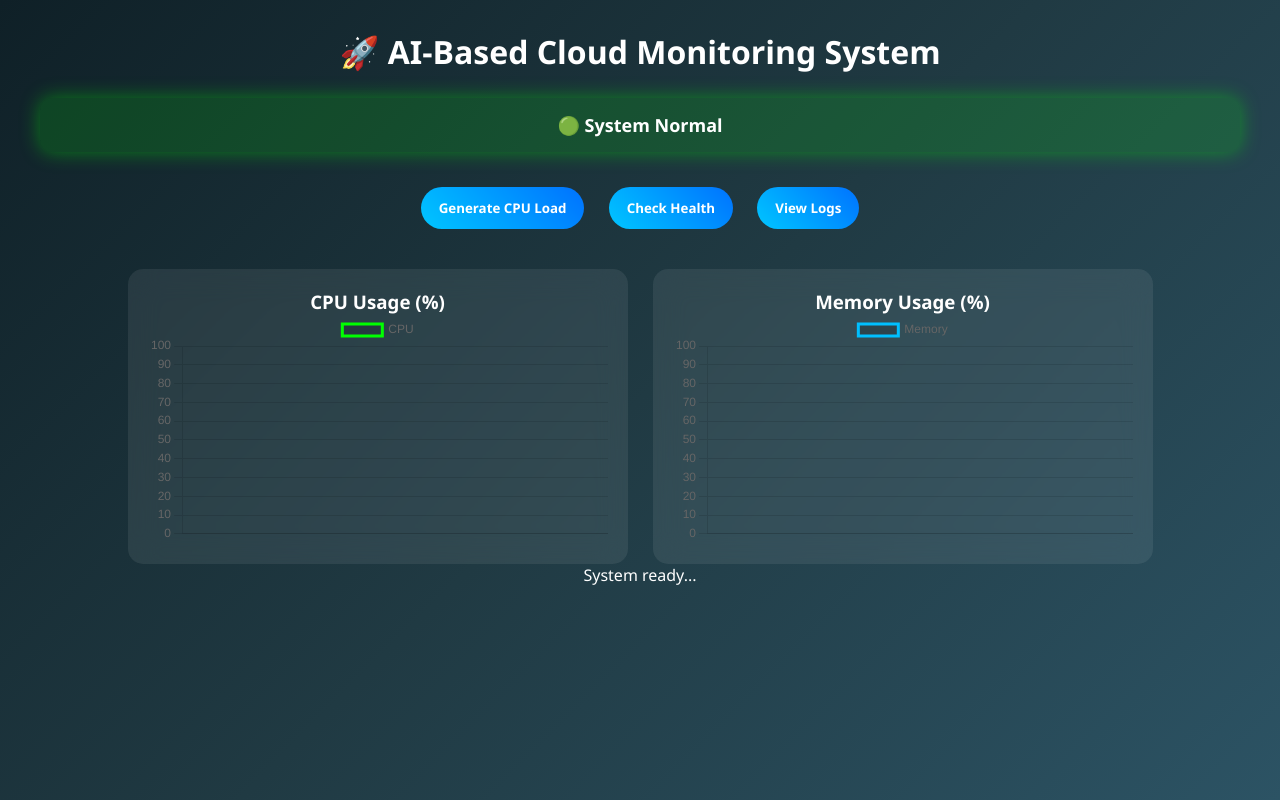
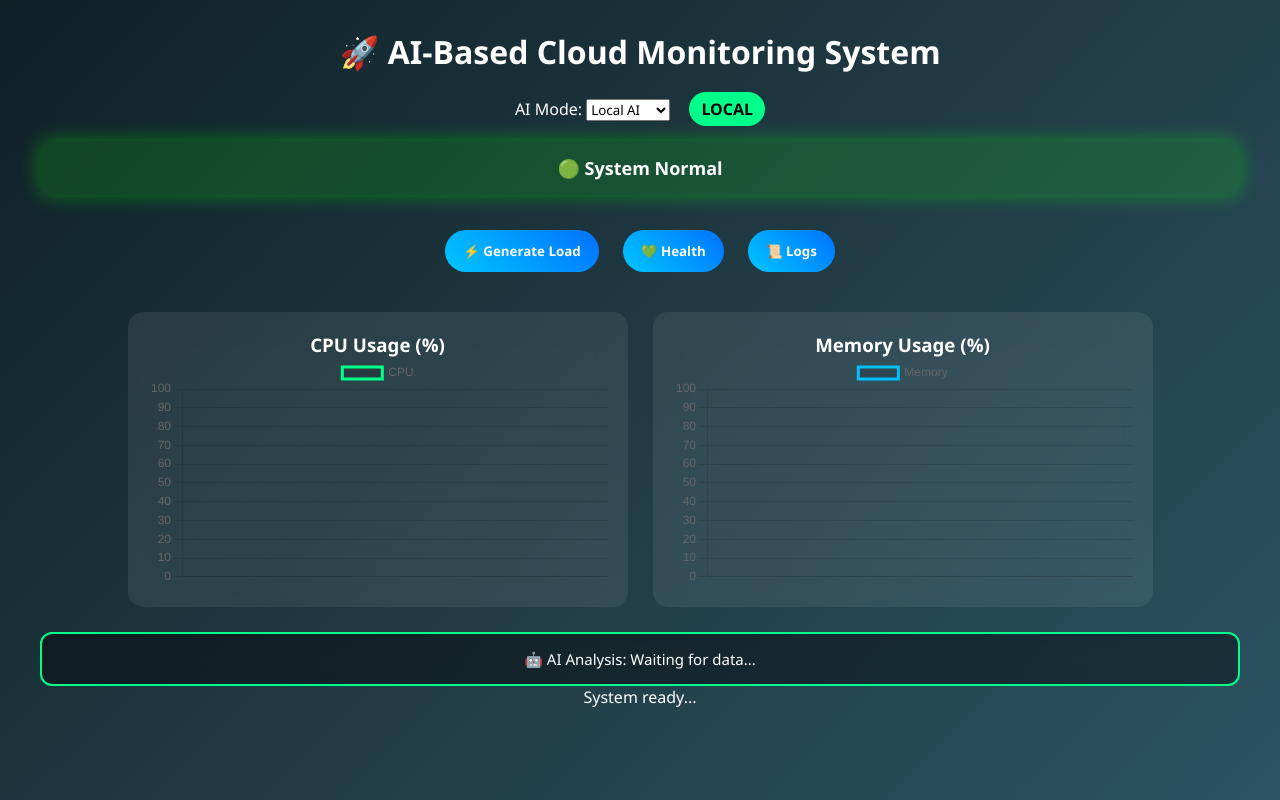
Before and after one commit to DharshanSP/ai-cloud-monitoring-system, a Flask app: page / in a window 1280 px wide. Run offline with Flask 3, Linux system fonts and the light colour scheme.

Commit message:
second version: Hybrid AI (Local + Gemini), Resend alerts, UI enhancements

```diff
--- a/app.py
+++ b/app.py
@@ -1,17 +1,19 @@
-from flask import Flask, jsonify, render_template
+from flask import Flask, jsonify, render_template, request
 import time
 import logging
 import os
 import psutil
 import numpy as np
 from sklearn.ensemble import IsolationForest
-import smtplib
-from email.mime.text import MIMEText
+import requests
+
+# ✅ Gemini NEW SDK
+from google import genai
 
 app = Flask(__name__)
 
 # ===============================
-# Logging Setup
+# 🔹 Logging Setup
 # ===============================
 if not os.path.exists('logs'):
     os.makedirs('logs')
@@ -23,44 +25,81 @@ logging.basicConfig(
 )
 
 # ===============================
-# In-Memory Metrics Storage
+# 🔹 Gemini Setup
+# ===============================
+GEMINI_API_KEY = "AIzaSyD1beA-eC5qC34isQ6xdFH_LXySCChYaNw"
+client = genai.Client(api_key=GEMINI_API_KEY)
+
+# ===============================
+# 🔹 Local AI Setup
 # ===============================
 metrics_history = []
-model = IsolationForest(contamination=0.05)
+model_local = IsolationForest(contamination=0.05)
 
 # ===============================
-# Email Configuration
+# 🔹 Resend API Setup
 # ===============================
-EMAIL_ADDRESS = "your_email@gmail.com"
-EMAIL_PASSWORD = "your_app_password"   # Use Gmail App Password
-ALERT_RECEIVER = "receiver_email@gmail.com"
+RESEND_API_KEY = "re_TuZwzy55_2RjUcGfk4Sgefv3sqmy4vp9a"
 
-def send_email_alert(cpu, memory):
+def send_email_alert(cpu, memory, reason):
     try:
-        msg = MIMEText(f"""
-⚠ AI ANOMALY DETECTED
+        print("Sending email via Resend...")
+
+        response = requests.post(
+            "https://api.resend.com/emails",
+            headers={
+                "Authorization": f"Bearer {RESEND_API_KEY}",
+                "Content-Type": "application/json"
+            },
+            json={
+                "from": "onboarding@resend.dev",
+                "to": ["s.p.darshan0417@gmail.com"],  # 🔴 change this
+                "subject": "🚨 AI Monitoring Alert",
+                "html": f"""
+                <h2>⚠ AI Anomaly Detected</h2>
+                <p><b>CPU:</b> {cpu}%</p>
+                <p><b>Memory:</b> {memory}%</p>
+                <p><b>Reason:</b> {reason}</p>
+                """
+            }
+        )
+
+        print("Resend response:", response.status_code, response.text)
+
+    except Exception as e:
+        print("Resend ERROR:", e)
+
+# ===============================
+# 🔹 Gemini AI Function
+# ===============================
+def check_anomaly_with_gemini(cpu, memory):
+    try:
+        prompt = f"""
+You are an AI cloud monitoring system.
 
 CPU Usage: {cpu}%
 Memory Usage: {memory}%
 
-Check dashboard immediately.
-""")
+Is this abnormal? Answer YES or NO and give short reason.
+"""
 
-        msg['Subject'] = "AI Cloud Monitoring Alert"
-        msg['From'] = EMAIL_ADDRESS
-        msg['To'] = ALERT_RECEIVER
+        response = client.models.generate_content(
+            model="gemini-1.5-flash",
+            contents=prompt
+        )
 
-        with smtplib.SMTP_SSL('smtp.gmail.com', 465) as server:
-            server.login(EMAIL_ADDRESS, EMAIL_PASSWORD)
-            server.send_message(msg)
+        text = response.text.lower()
 
-        logging.warning("Email alert sent.")
+        if "yes" in text:
+            return True, text
+        return False, text
 
     except Exception as e:
-        logging.error(f"Email failed: {e}")
+        logging.error(f"Gemini error: {e}")
+        return False, "AI error"
 
 # ===============================
-# Routes
+# 🔹 Routes
 # ===============================
 
 @app.route("/")
@@ -73,7 +112,7 @@ def health():
 
 @app.route("/load")
 def load():
-    logging.warning("CPU load simulation triggered")
+    logging.warning("CPU load triggered")
     x = 0
     for i in range(10**7):
         x += i
@@ -81,31 +120,56 @@ def load():
 
 @app.route("/metrics")
 def metrics():
+    mode = request.args.get("mode", "local")
+
     cpu = psutil.cpu_percent(interval=1)
     memory = psutil.virtual_memory().percent
 
-    metrics_history.append([cpu, memory])
+    anomaly_detected = False
+    reason = "System Normal"
 
-    if len(metrics_history) > 100:
-        metrics_history.pop(0)
+    # ===============================
+    # LOCAL AI
+    # ===============================
+    if mode == "local":
+        metrics_history.append([cpu, memory])
 
-    anomaly_detected = False
+        if len(metrics_history) > 100:
+            metrics_history.pop(0)
 
-    if len(metrics_history) > 30:
-        data = np.array(metrics_history)
-        model.fit(data)
+        if len(metrics_history) > 30:
+            data = np.array(metrics_history)
+            model_local.fit(data)
 
-        prediction = model.predict([[cpu, memory]])
+            prediction = model_local.predict([[cpu, memory]])
 
-        if prediction[0] == -1:
+            if prediction[0] == -1:
+                anomaly_detected = True
+                reason = "Local AI detected unusual pattern"
+
+    # ===============================
+    # GEMINI AI
+    # ===============================
+    else:
+        if cpu > 85:
             anomaly_detected = True
-            logging.warning("AI detected anomaly")
-            send_email_alert(cpu, memory)
+            reason = "Critical CPU spike detected"
+        elif cpu > 60:
+            anomaly_detected, reason = check_anomaly_with_gemini(cpu, memory)
+
+    # ===============================
+    # ALERT
+    # ===============================
+    if anomaly_detected:
+        send_email_alert(cpu, memory, reason)
+        logging.warning(f"Anomaly detected: {reason}")
 
     return jsonify({
         "cpu": cpu,
         "memory": memory,
-        "anomaly": anomaly_detected
+        "anomaly": anomaly_detected,
+        "reason": reason,
+        "mode": mode
     })
 
 @app.route("/logs")
@@ -117,5 +181,8 @@ def get_logs():
     except:
         return jsonify({"logs": []})
 
+# ===============================
+# 🔹 Run App
+# ===============================
 if __name__ == "__main__":
     app.run(debug=True)
--- a/static/style.css
+++ b/static/style.css
@@ -81,3 +81,35 @@ button:hover {
     padding: 20px;
     width: 500px;
 }
+/* MODE TOGGLE */
+.mode-container {
+    margin-bottom: 20px;
+}
+
+.mode-badge {
+    margin-left: 15px;
+    padding: 6px 12px;
+    border-radius: 20px;
+    font-weight: bold;
+}
+
+.mode-badge.local {
+    background: #00ff88;
+    color: black;
+}
+
+.mode-badge.gemini {
+    background: #ff9800;
+    color: black;
+}
+
+/* AI BOX */
+.ai-box {
+    margin-top: 25px;
+    padding: 15px;
+    border-radius: 12px;
+    border: 2px solid #00ff88;
+    background: rgba(0,0,0,0.4);
+    backdrop-filter: blur(10px);
+    font-size: 15px;
+}
--- a/templates/index.html
+++ b/templates/index.html
@@ -11,17 +11,32 @@
 
     <h1>🚀 AI-Based Cloud Monitoring System</h1>
 
+    <!-- AI MODE TOGGLE -->
+    <div class="mode-container">
+        <label>AI Mode:</label>
+        <select id="aiMode" onchange="updateModeIndicator()">
+            <option value="local">Local AI</option>
+            <option value="gemini">Gemini AI</option>
+        </select>
+
+        <span id="modeIndicator" class="mode-badge local">LOCAL</span>
+    </div>
+
+    <!-- STATUS BOX -->
     <div class="status-box normal-active" id="statusBox">
         🟢 System Normal
     </div>
 
+    <!-- BUTTON PANEL -->
     <div class="button-panel">
-        <button onclick="triggerLoad()">Generate CPU Load</button>
-        <button onclick="checkHealth()">Check Health</button>
-        <button onclick="viewLogs()">View Logs</button>
+        <button onclick="triggerLoad()">⚡ Generate Load</button>
+        <button onclick="checkHealth()">💚 Health</button>
+        <button onclick="viewLogs()">📜 Logs</button>
     </div>
 
+    <!-- CHARTS -->
     <div class="charts">
+
         <div class="chart-card">
             <h3>CPU Usage (%)</h3>
             <canvas id="cpuChart"></canvas>
@@ -31,8 +46,15 @@
             <h3>Memory Usage (%)</h3>
             <canvas id="memoryChart"></canvas>
         </div>
+
     </div>
 
+    <!-- AI EXPLANATION -->
+    <div class="ai-box" id="aiBox">
+        🤖 AI Analysis: Waiting for data...
+    </div>
+
+    <!-- OUTPUT -->
     <div class="output" id="output">
         System ready...
     </div>
@@ -41,24 +63,71 @@
 
 <script>
 
+// ===============================
+// MODE INDICATOR
+// ===============================
+function updateModeIndicator() {
+    let mode = document.getElementById("aiMode").value;
+    let badge = document.getElementById("modeIndicator");
+
+    if (mode === "local") {
+        badge.innerText = "LOCAL";
+        badge.className = "mode-badge local";
+    } else {
+        badge.innerText = "GEMINI";
+        badge.className = "mode-badge gemini";
+    }
+}
+
+// ===============================
+// DATA STORAGE
+// ===============================
 let cpuData = [];
 let memoryData = [];
 let labels = [];
 
+// ===============================
+// CHARTS
+// ===============================
 const cpuChart = new Chart(document.getElementById('cpuChart'), {
     type: 'line',
-    data: { labels: labels, datasets: [{ label: 'CPU', data: cpuData, borderColor: '#00ff00', tension: 0.3 }] },
-    options: { scales: { y: { min: 0, max: 100 } } }
+    data: {
+        labels: labels,
+        datasets: [{
+            label: 'CPU',
+            data: cpuData,
+            borderColor: '#00ff88',
+            tension: 0.4
+        }]
+    },
+    options: {
+        scales: { y: { min: 0, max: 100 } }
+    }
 });
 
 const memoryChart = new Chart(document.getElementById('memoryChart'), {
     type: 'line',
-    data: { labels: labels, datasets: [{ label: 'Memory', data: memoryData, borderColor: '#00bfff', tension: 0.3 }] },
-    options: { scales: { y: { min: 0, max: 100 } } }
+    data: {
+        labels: labels,
+        datasets: [{
+            label: 'Memory',
+            data: memoryData,
+            borderColor: '#00bfff',
+            tension: 0.4
+        }]
+    },
+    options: {
+        scales: { y: { min: 0, max: 100 } }
+    }
 });
 
+// ===============================
+// FETCH METRICS
+// ===============================
 async function fetchMetrics() {
-    let res = await fetch('/metrics');
+    let mode = document.getElementById("aiMode").value;
+
+    let res = await fetch('/metrics?mode=' + mode);
     let data = await res.json();
 
     if (cpuData.length > 25) {
@@ -71,16 +140,23 @@ async function fetchMetrics() {
     memoryData.push(data.memory);
     labels.push(new Date().toLocaleTimeString());
 
-    let box = document.getElementById("statusBox");
+    let statusBox = document.getElementById("statusBox");
+    let aiBox = document.getElementById("aiBox");
 
     if (data.anomaly) {
-        box.innerText = "🔴 AI Detected Anomaly!";
-        box.classList.add("anomaly-active");
-        box.classList.remove("normal-active");
+        statusBox.innerText = "🔴 AI Detected Anomaly!";
+        statusBox.classList.add("anomaly-active");
+        statusBox.classList.remove("normal-active");
+
+        aiBox.innerText = "🤖 " + data.reason;
+        aiBox.style.borderColor = "red";
     } else {
-        box.innerText = "🟢 System Normal";
-        box.classList.remove("anomaly-active");
-        box.classList.add("normal-active");
+        statusBox.innerText = "🟢 System Normal";
+        statusBox.classList.remove("anomaly-active");
+        statusBox.classList.add("normal-active");
+
+        aiBox.innerText = "🤖 System operating normally";
+        aiBox.style.borderColor = "#00ff88";
     }
 
     cpuChart.update();
@@ -89,6 +165,9 @@ async function fetchMetrics() {
 
 setInterval(fetchMetrics, 2000);
 
+// ===============================
+// BUTTON FUNCTIONS
+// ===============================
 async function triggerLoad() {
     let res = await fetch('/load');
     let data = await res.json();
@@ -107,6 +186,9 @@ async function viewLogs() {
     document.getElementById('output').innerText = data.logs.join("");
 }
 
+// Initialize mode indicator
+updateModeIndicator();
+
 </script>
 
 </body>
```
